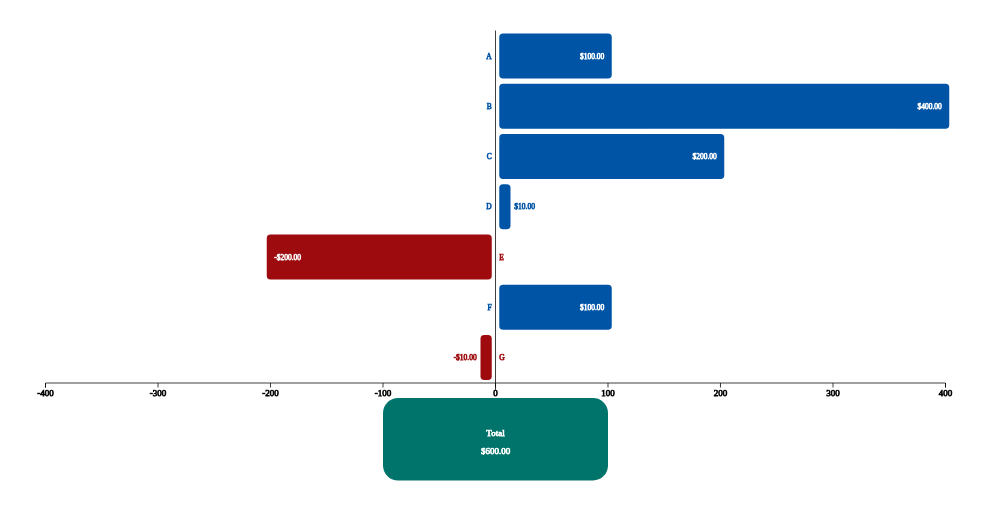
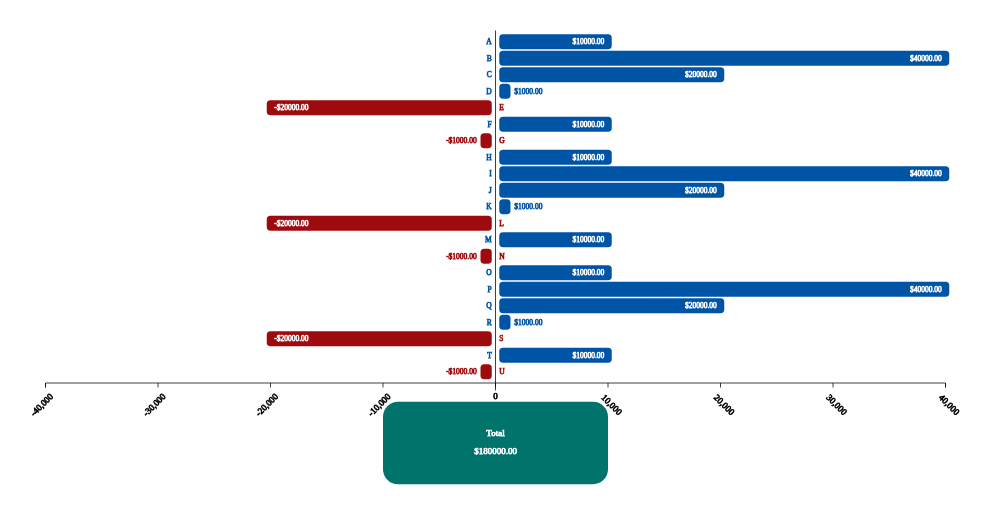
Before and after one commit to SHANG-PENG/GroceryStore, a website: page d3/examples/bar-chart-sides-style.html in a window 1280 px wide. Shown: the whole page, without its empty margins (120-1111 px from the left). Drawn offline with nearby package versions, Linux system fonts and the light colour scheme.

Commit message:
Update d3-examples bar-chart-sides-style UI
Fix when x-axis label too long issue, add the rotate style for the
x-axis

```diff
--- a/d3/examples/bar-chart-sides-style.html
+++ b/d3/examples/bar-chart-sides-style.html
@@ -114,16 +114,30 @@
     <script type="text/javascript">
 
        var data = [
-           {label:'A',value:'100', text:'$100.00'},
-           {label:'B',value:'400', text:'$400.00'},
-           {label:'C',value:'200', text:'$200.00'},
-           {label:'D',value:'10', text:'$10.00'},
-           {label:'E',value:'-200', text:'-$200.00'},
-           {label:'F',value:'100', text:'$100.00'},
-           {label:'G',value:'-10', text:'-$10.00'},];
+           {label:'A',value:'10000', text:'$10000.00'},
+           {label:'B',value:'40000', text:'$40000.00'},
+           {label:'C',value:'20000', text:'$20000.00'},
+           {label:'D',value:'1000', text:'$1000.00'},
+           {label:'E',value:'-20000', text:'-$20000.00'},
+           {label:'F',value:'10000', text:'$10000.00'},
+           {label:'G',value:'-1000', text:'-$1000.00'},
+           {label:'H',value:'10000', text:'$10000.00'},
+           {label:'I',value:'40000', text:'$40000.00'},
+           {label:'J',value:'20000', text:'$20000.00'},
+           {label:'K',value:'1000', text:'$1000.00'},
+           {label:'L',value:'-20000', text:'-$20000.00'},
+           {label:'M',value:'10000', text:'$10000.00'},
+           {label:'N',value:'-1000', text:'-$1000.00'},
+           {label:'O',value:'10000', text:'$10000.00'},
+           {label:'P',value:'40000', text:'$40000.00'},
+           {label:'Q',value:'20000', text:'$20000.00'},
+           {label:'R',value:'1000', text:'$1000.00'},
+           {label:'S',value:'-20000', text:'-$20000.00'},
+           {label:'T',value:'10000', text:'$10000.00'},
+           {label:'U',value:'-1000', text:'-$1000.00'}];
 
         var center_data = {
-            label:'Total',value:'600', text:'$600.00'
+            label:'Total',value:'180000', text:'$180000.00'
         };
 
         var margin = {top: 30, right: 60, bottom: 40, left: 60},
@@ -295,7 +309,28 @@
             .attr("class", "sidesbar-axis-x")
             .style("font-size", 12)
             .attr("transform", "translate(0," + (height - padding) + ")")
-            .call(xAxis);
+            .call(xAxis)
+            // add rotate style for the x-axis label
+            .selectAll("text")
+            .attr("dx", function(d){
+                if(d > 0){
+                    return "2em";
+                }else if( d< 0){
+                    return "-2em";
+                }else{
+                    return "0";
+                }
+            })
+            .attr("dy", "1em")
+            .attr("transform", function(d){
+                if(d > 0){
+                    return "rotate(45)";
+                }else if( d< 0){
+                    return "rotate(-45)";
+                }else{
+                    return "rotate(0)";
+                }
+            });
 
         // y axis
         svg.append("g")
@@ -310,7 +345,7 @@
             .attr("class","sidesbar-center")
             .append("rect")
             .attr("x", width * 0.375)
-            .attr("y", height+10)
+            .attr("y", height + 15)
             .attr("rx", 20)
             .attr("ry", 20)
             .attr("width", width/4)
```
